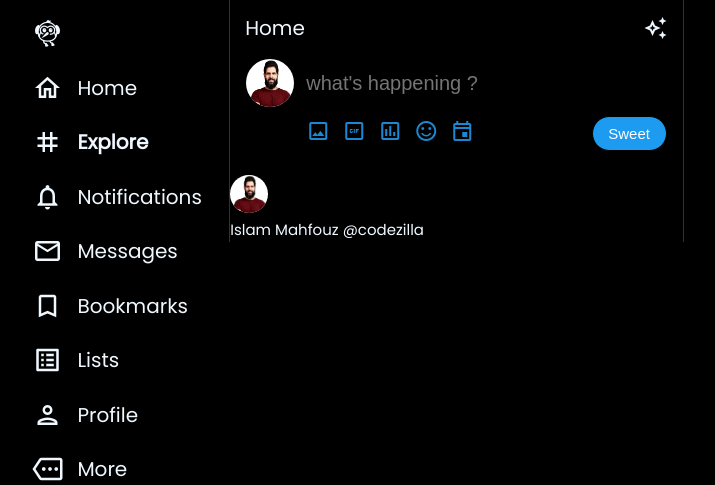
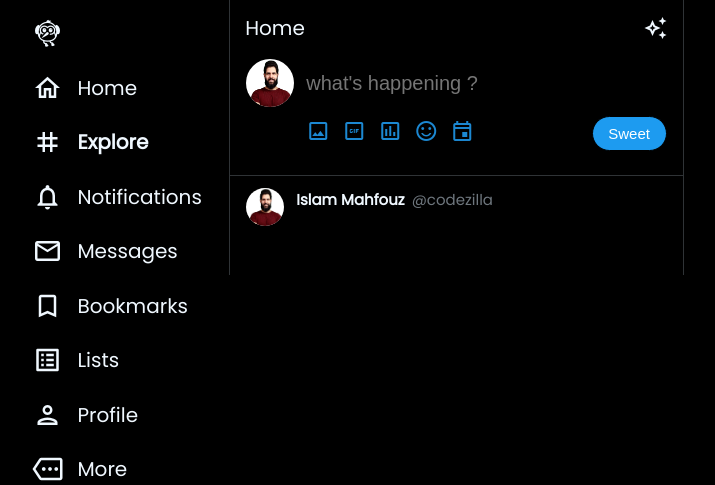
Before and after one commit to 9adi3/saiss, a PHP site: page /twitter.html in a window 1280 px wide. Shown: the top 485 px of the page, without its empty margins (142-857 px from the left). Run offline with PHP 8.4, Linux system fonts and the light colour scheme.

Commit message:
Update twitter.css

```diff
--- a/twitter.css
+++ b/twitter.css
@@ -46,3 +46,12 @@
 .new-tweet-actions ul li{margin-right: 12px;color: #1c88d2;cursor: pointer;}
 .new-tweet-actions .tweet-button{width: 75px;height: 35px;margin: 0;
     font-weight: 400;font-size: 1.5rem;  }
+.feed-tweet{display: flex; width: 100%;min-height: 100px; padding: 12px 16px 0 16px;
+    border-top: 1px solid #2f3336;cursor: pointer;}
+.feed-tweet-details{display: flex; flex-direction: column; width: 100%;margin-left: 12px;}
+.feed-tweet i{color:#6e767d; font-size: 2rem;}
+.tweeter-details{display: flex;align-items: flex-start;justify-content: space-between;
+    font-size: 1.5rem;}
+.tweeter-details a{font-weight: 700;}
+.tweeter-details span{color:#6e767d ;font-size: 1.5rem;font-weight: 400;margin-left: 3px;}
+.tweet-text{font-size: 1.5rem; width: 100%;}
```
